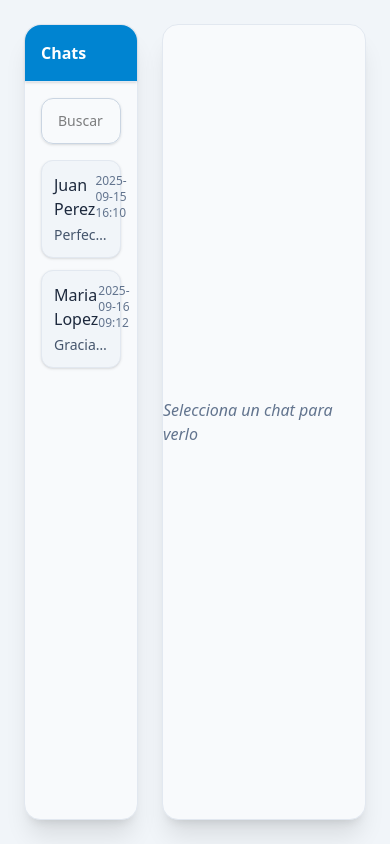
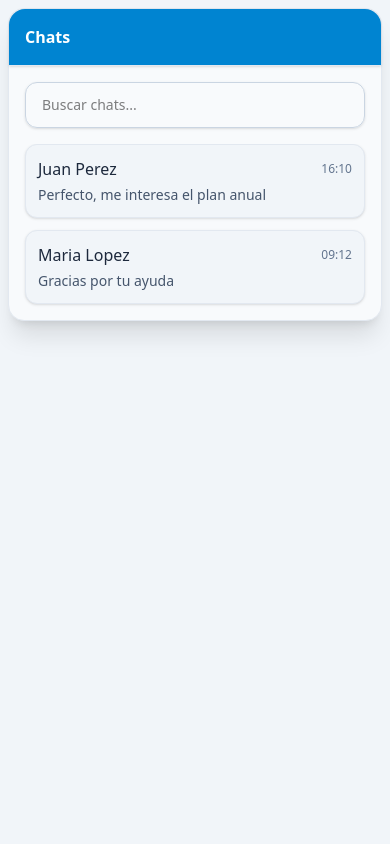
Before and after one commit to dayana82006/ChatBot-frontend, a React (Vite) app: page /dashboard in a window 390 px wide. Built offline with nearby package versions, Linux system fonts and the light colour scheme.

Commit message:
feat: :lipstick: Mejora de estilos del Dashboard Interfaz Responsive en Dasboard y Login

```diff
--- /dev/null
+++ b/src/components/Scroll.tsx
@@ -0,0 +1,14 @@
+import React from "react";
+
+interface ScrollProps {
+  children: React.ReactNode;
+  className?: string;
+}
+
+export const Scroll: React.FC<ScrollProps> = ({ children, className = "" }) => {
+  return (
+    <div className={`overflow-y-auto scroll-custom ${className}`}>
+      {children}
+    </div>
+  );
+};
--- a/src/index.css
+++ b/src/index.css
@@ -1 +1,20 @@
 @import "tailwindcss";
+/* Scroll minimalista */
+.scroll-custom::-webkit-scrollbar {
+  width: 6px;              /* ancho del scroll */
+}
+
+.scroll-custom::-webkit-scrollbar-thumb {
+  background-color: rgba(100, 116, 139, 0.4); /* slate-500 con opacidad */
+  border-radius: 9999px;   /* súper redondeado */
+}
+
+.scroll-custom::-webkit-scrollbar-track {
+  background: transparent; /* invisible */
+}
+
+/* Para Firefox */
+.scroll-custom {
+  scrollbar-width: thin;
+  scrollbar-color: rgba(100, 116, 139, 0.4) transparent;
+}
--- a/src/pages/Dashboard/Dashboard.tsx
+++ b/src/pages/Dashboard/Dashboard.tsx
@@ -1,5 +1,6 @@
 import type { ChatProps } from "../../interfaces/Chat";
 import React, { useState } from "react";
+import { Scroll } from "../../components/Scroll";
 
 const datosFalsos: ChatProps[] = [
   {
@@ -27,6 +28,7 @@ const datosFalsos: ChatProps[] = [
       { id: "m17", remitente: "usuario", texto: "Listo, ya pagué.", hora: "2025-09-15 15:50" },
       { id: "m18", remitente: "asistente", texto: "Excelente 🎉, tu plan premium está activo.", hora: "2025-09-15 15:55" },
       { id: "m19", remitente: "usuario", texto: "Perfecto, me interesa el plan anual", hora: "2025-09-15 16:10" },
+      { id: "m20", remitente: "usuario", texto: "Hola", hora: "2025-09-18 15:10" },
     ],
   },
   {
@@ -44,6 +46,43 @@ const datosFalsos: ChatProps[] = [
   },
 ];
 
+const formatFecha = (fechaStr: string) => {
+  const fecha = new Date(fechaStr);
+  const hoy = new Date();
+
+  if (
+    fecha.getDate() === hoy.getDate() &&
+    fecha.getMonth() === hoy.getMonth() &&
+    fecha.getFullYear() === hoy.getFullYear()
+  ) {
+    return "Hoy";
+  }
+
+  const ayer = new Date();
+  ayer.setDate(hoy.getDate() - 1);
+  if (
+    fecha.getDate() === ayer.getDate() &&
+    fecha.getMonth() === ayer.getMonth() &&
+    fecha.getFullYear() === ayer.getFullYear()
+  ) {
+    return "Ayer";
+  }
+
+  return fecha.toLocaleDateString("es-ES", {
+    day: "2-digit",
+    month: "short",
+    year: "numeric",
+  });
+};
+
+const formatHora = (fechaStr: string) => {
+  const fecha = new Date(fechaStr);
+  return fecha.toLocaleTimeString("es-ES", {
+    hour: "2-digit",
+    minute: "2-digit",
+  });
+};
+
 export const Dashboard: React.FC = () => {
   const [chatSeleccionado, setChatSeleccionado] = useState<ChatProps | null>(null);
   const [filtro, setFiltro] = useState<string>("");
@@ -54,9 +93,14 @@ export const Dashboard: React.FC = () => {
   );
 
   return (
-    <div className="h-screen flex font-sans bg-slate-100 p-6 gap-6">
+    <div className="h-screen flex flex-col md:flex-row font-sans bg-slate-100 p-2 md:p-6 gap-2 md:gap-6">
+
       {/* Sidebar */}
-  <div className="w-1/3 bg-slate-50 rounded-2xl shadow-xl border border-slate-200 flex flex-col">
+      <div
+        className={`${
+          chatSeleccionado ? "hidden md:flex" : "flex"
+        } w-full md:w-1/3 bg-slate-50 rounded-2xl shadow-xl border border-slate-200 flex-col`}
+      >
         <div className="p-4 border-b border-slate-200 font-semibold text-slate-700 rounded-t-2xl bg-sky-600 text-white shadow-sm">
           Chats
         </div>
@@ -71,17 +115,21 @@ export const Dashboard: React.FC = () => {
           />
         </div>
 
-    <div className="flex-1 overflow-y-auto px-4 pb-4">
+        <Scroll className="flex-1 px-4 pb-4">
           <ul className="space-y-3">
             {chatsFiltrados.map((chat) => (
               <li
                 key={chat.id}
-            className="p-3 bg-slate-100 rounded-xl shadow-sm hover:shadow-md hover:bg-sky-50 cursor-pointer transition-all border border-slate-200"
+                className={`p-3 rounded-xl shadow-sm cursor-pointer transition-all border ${
+                  chatSeleccionado?.id === chat.id
+                    ? "bg-sky-100 border-sky-300 shadow-md"
+                    : "bg-slate-100 border-slate-200 hover:shadow-md hover:bg-sky-50"
+                }`}
                 onClick={() => setChatSeleccionado(chat)}
               >
                 <div className="flex justify-between items-center mb-1">
                   <span className="font-medium text-slate-800">{chat.usuario}</span>
-              <span className="text-xs text-slate-500">{chat.hora}</span>
+                  <span className="text-xs text-slate-500">{formatHora(chat.hora)}</span>
                 </div>
                 <p className="text-sm text-slate-600 truncate">
                   {chat.ultimoMensaje}
@@ -89,38 +137,66 @@ export const Dashboard: React.FC = () => {
               </li>
             ))}
           </ul>
-    </div>
+        </Scroll>
       </div>
 
       {/* Conversación */}
-  <div className="w-2/3 bg-slate-50 rounded-2xl shadow-xl border border-slate-200 flex flex-col">
+      <div
+        className={`${
+          chatSeleccionado ? "flex" : "hidden md:flex"
+        } w-full md:w-2/3 bg-slate-50 rounded-2xl shadow-xl border border-slate-200 flex-col`}
+      >
         {chatSeleccionado ? (
           <>
-        <div className="p-4 border-b border-slate-200 font-semibold text-slate-700 rounded-t-2xl bg-sky-600 text-white shadow-sm">
-          {chatSeleccionado.usuario}
+            <div className="flex items-center justify-between p-4 border-b border-slate-200 font-semibold text-slate-700 rounded-t-2xl bg-sky-600 text-white shadow-sm">
+              <button
+                className="md:hidden text-white text-sm px-3 py-1 bg-sky-500 rounded-lg shadow"
+                onClick={() => setChatSeleccionado(null)}
+              >
+                ← Volver
+              </button>
+              <span>{chatSeleccionado.usuario}</span>
+              <div className="w-12 md:w-0" />
             </div>
 
-        <div className="flex-1 p-6 overflow-y-auto space-y-4">
-          {chatSeleccionado.mensajes.map((msg) => (
+            <Scroll className="flex-1 p-3 md:p-6 space-y-4">
+              {(() => {
+                let fechaActual = "";
+                return chatSeleccionado.mensajes.map((msg) => {
+                  const fechaMsg = formatFecha(msg.hora);
+                  const mostrarFecha = fechaMsg !== fechaActual;
+                  fechaActual = fechaMsg;
+
+                  return (
+                    <React.Fragment key={msg.id}>
+                      {mostrarFecha && (
+                        <div className="text-center text-xs text-slate-500 my-2">
+                          {fechaMsg}
+                        </div>
+                      )}
                       <div
-              key={msg.id}
                         className={`flex ${
                           msg.remitente === "usuario" ? "justify-end" : "justify-start"
                         }`}
                       >
                         <div
-                className={`max-w-xs px-4 py-3 rounded-2xl shadow-sm text-sm ${
+                          className={`max-w-[80%] md:max-w-xs px-4 py-3 rounded-2xl shadow-sm text-sm ${
                             msg.remitente === "usuario"
                               ? "bg-sky-100 text-slate-800 rounded-br-none border border-sky-200"
                               : "bg-slate-200 text-slate-800 rounded-bl-none border border-slate-300"
                           }`}
                         >
                           {msg.texto}
-                <div className="text-xs text-slate-500 mt-1">{msg.hora}</div>
+                          <div className="text-xs text-slate-500 mt-1">
+                            {formatHora(msg.hora)}
                           </div>
                         </div>
-          ))}
                       </div>
+                    </React.Fragment>
+                  );
+                });
+              })()}
+            </Scroll>
           </>
         ) : (
           <div className="flex-1 flex items-center justify-center text-slate-500 italic">
@@ -129,6 +205,5 @@ export const Dashboard: React.FC = () => {
         )}
       </div>
     </div>
-
   );
 };
```
Lines whose indentation alone changed are shown as unchanged.
